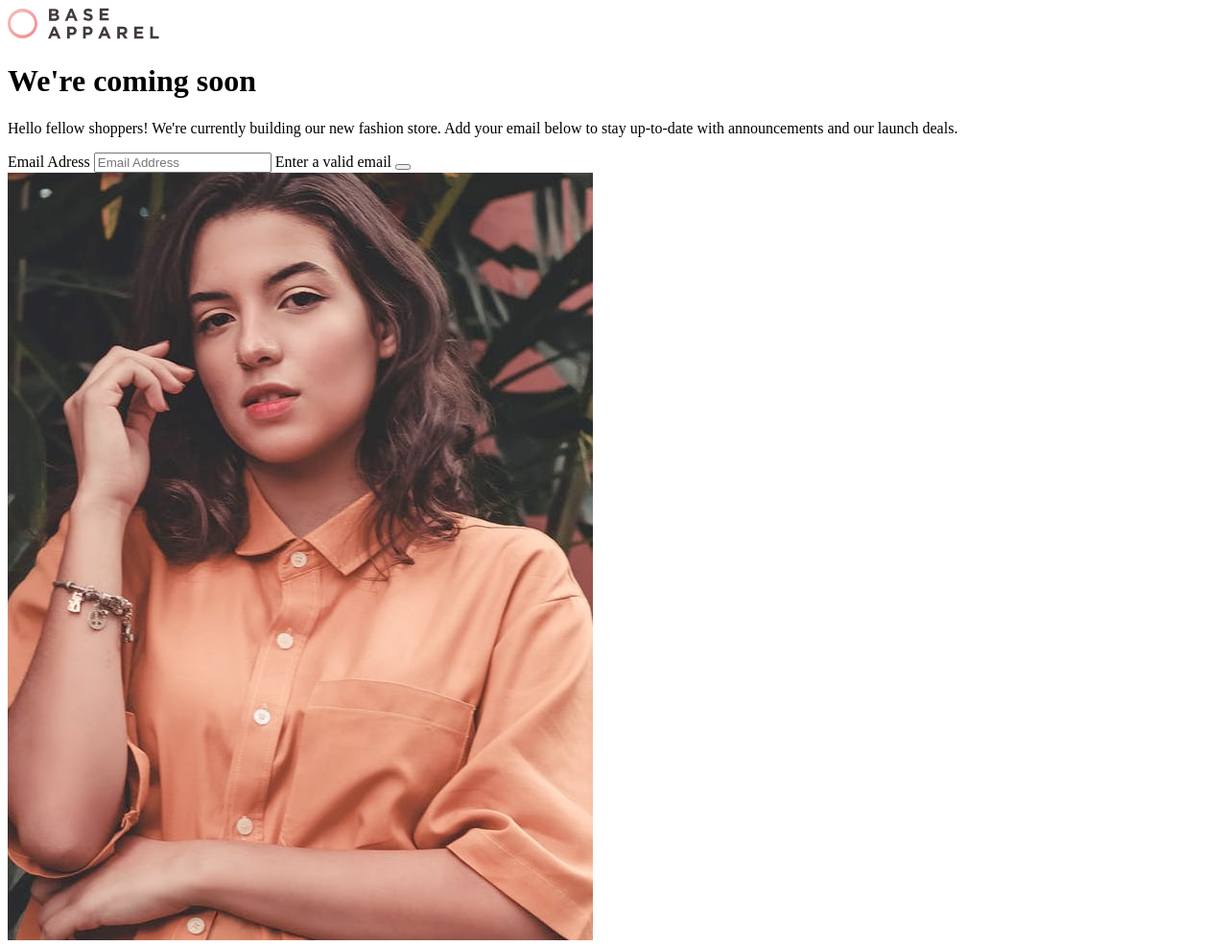
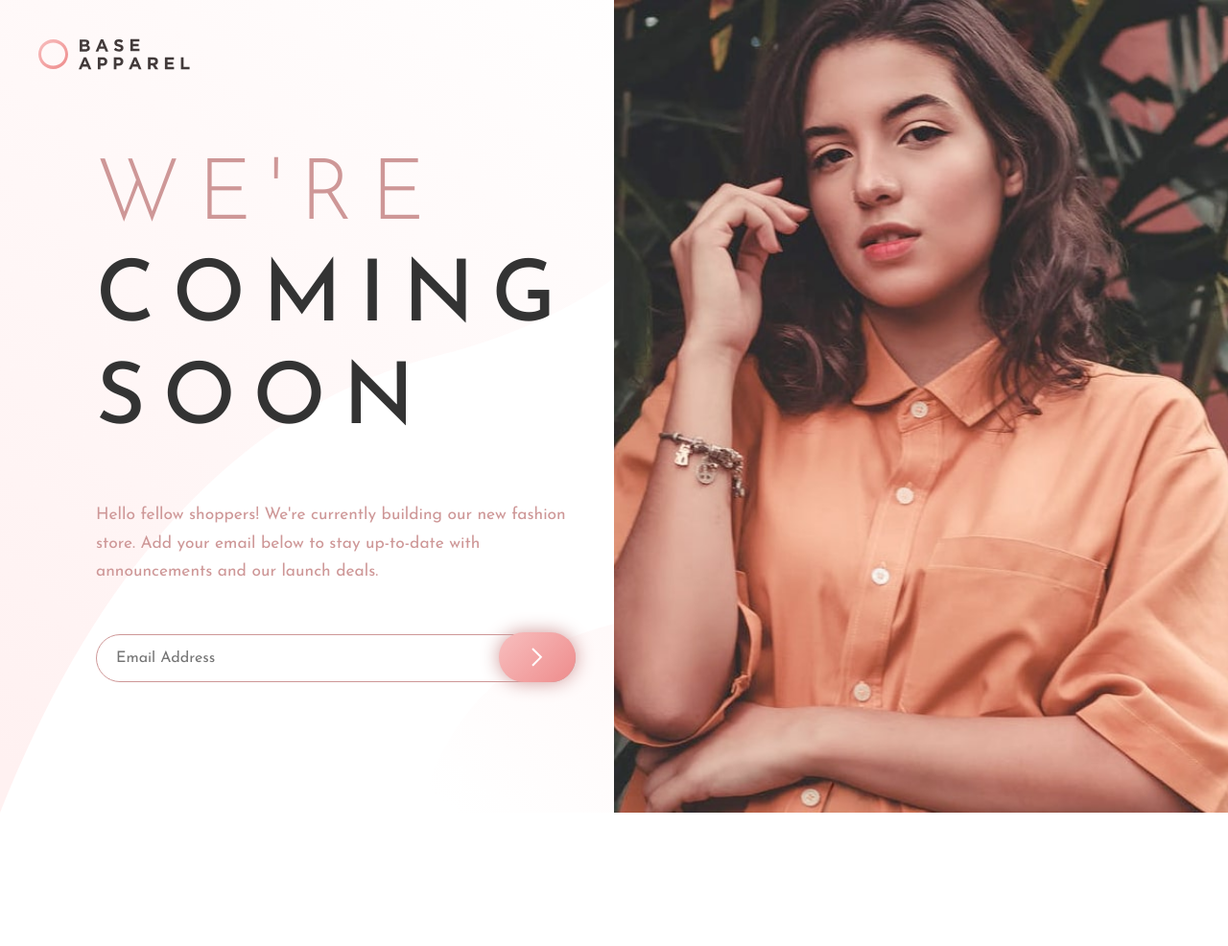
Before and after one commit to rockdoginafog/Base-Apparel-Coming-Soon-Page-, a plain HTML site: page index.html in a window 1280 px wide. Shown: the whole page at 96% size. After the commit the page ends 855 px from the top, so only its background shows below. Drawn offline with Linux system fonts and the light colour scheme; the site is published under a folder, as on GitHub Pages, so addresses that start at the root find nothing.

Commit message:
Update index.html

```diff
--- a/index.html
+++ b/index.html
@@ -3,7 +3,7 @@
   <head>
     <meta charset="UTF-8" />
     <meta name="viewport" content="width=device-width, initial-scale=1.0" />
-    <link rel="stylesheet" href="/css/style.css" />
+    <link rel="stylesheet" href="./css/style.css" />
 
     <title>Base Apparel</title>
   </head>
@@ -63,6 +63,6 @@
         <img src="./images/hero-mobile.jpg" alt="" aria-hidden="true" />
       </picture>
     </main>
-    <script src="../js/index.js"></script>
+    <script src="./js/index.js"></script>
   </body>
 </html>
```
